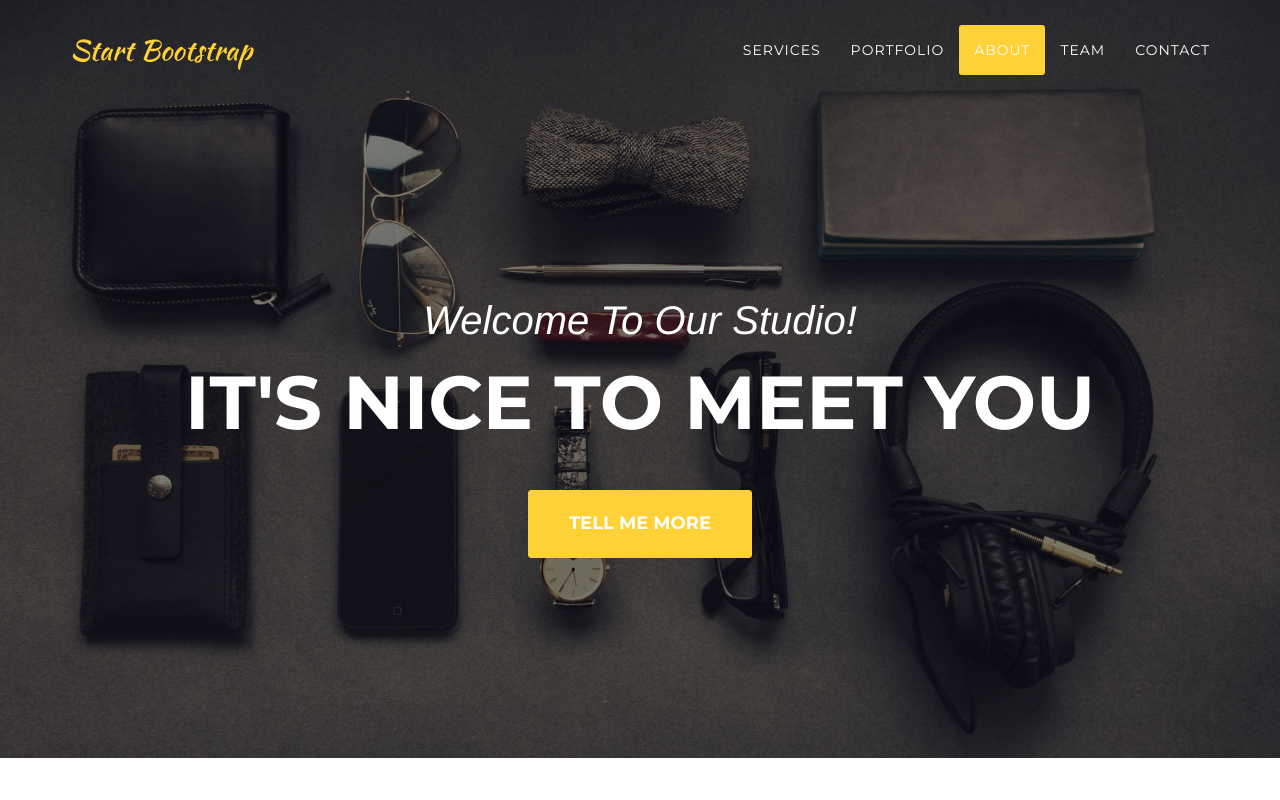
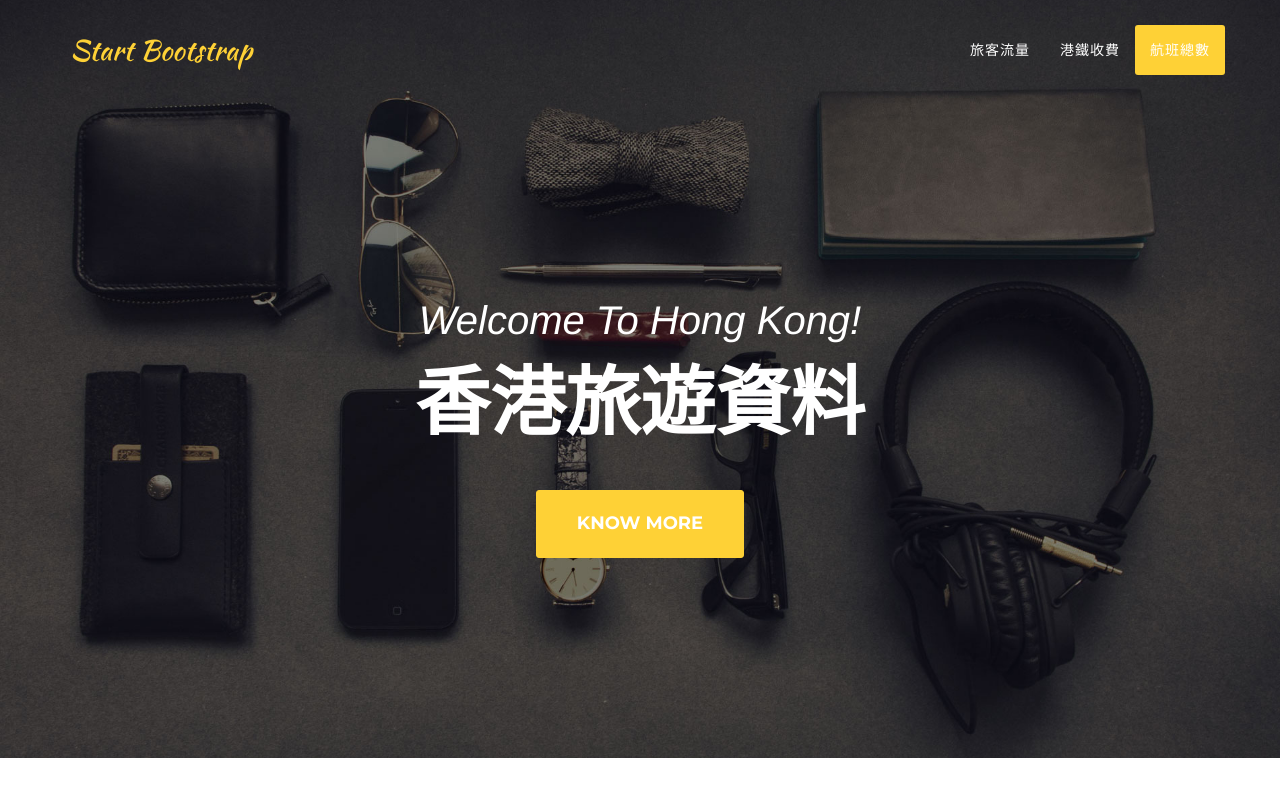
Before and after one commit to ianmaksh/homework5, a website: page index.html in a window 1280 px wide. Shown: the top 800 px of the page. Drawn offline with nearby package versions, Linux system fonts and the light colour scheme; a web font is replaced by a local one.

Commit message:
Update index.html

```diff
--- a/index.html
+++ b/index.html
@@ -9,7 +9,7 @@
     <meta name="description" content="">
     <meta name="author" content="">
 
-    <title>Agency - Start Bootstrap Theme</title>
+    <title>香港旅遊資料</title>
 
     <!-- Bootstrap Core CSS -->
     <link href="vendor/bootstrap/css/bootstrap.min.css" rel="stylesheet">
@@ -49,19 +49,13 @@
                         <a href="#page-top"></a>
                     </li>
                     <li>
-                        <a class="page-scroll" href="#services">Services</a>
+                        <a class="page-scroll" href="#services">旅客流量</a>
                     </li>
                     <li>
-                        <a class="page-scroll" href="#portfolio">Portfolio</a>
+                        <a class="page-scroll" href="#portfolio">港鐵收費</a>
                     </li>
                     <li>
-                        <a class="page-scroll" href="#about">About</a>
-                    </li>
-                    <li>
-                        <a class="page-scroll" href="#team">Team</a>
-                    </li>
-                    <li>
-                        <a class="page-scroll" href="#contact">Contact</a>
+                        <a class="page-scroll" href="#about">航班總數</a>
                     </li>
                 </ul>
             </div>
@@ -74,9 +68,9 @@
     <header>
         <div class="container">
             <div class="intro-text">
-                <div class="intro-lead-in">Welcome To Our Studio!</div>
-                <div class="intro-heading">It's Nice To Meet You</div>
-                <a href="#services" class="page-scroll btn btn-xl">Tell Me More</a>
+                <div class="intro-lead-in">Welcome To Hong Kong!</div>
+                <div class="intro-heading">香港旅遊資料</div>
+                <a href="http://www.discoverhongkong.com/tc/about-hktb/" class="page-scroll btn btn-xl">Know More</a>
             </div>
         </div>
     </header>
```
